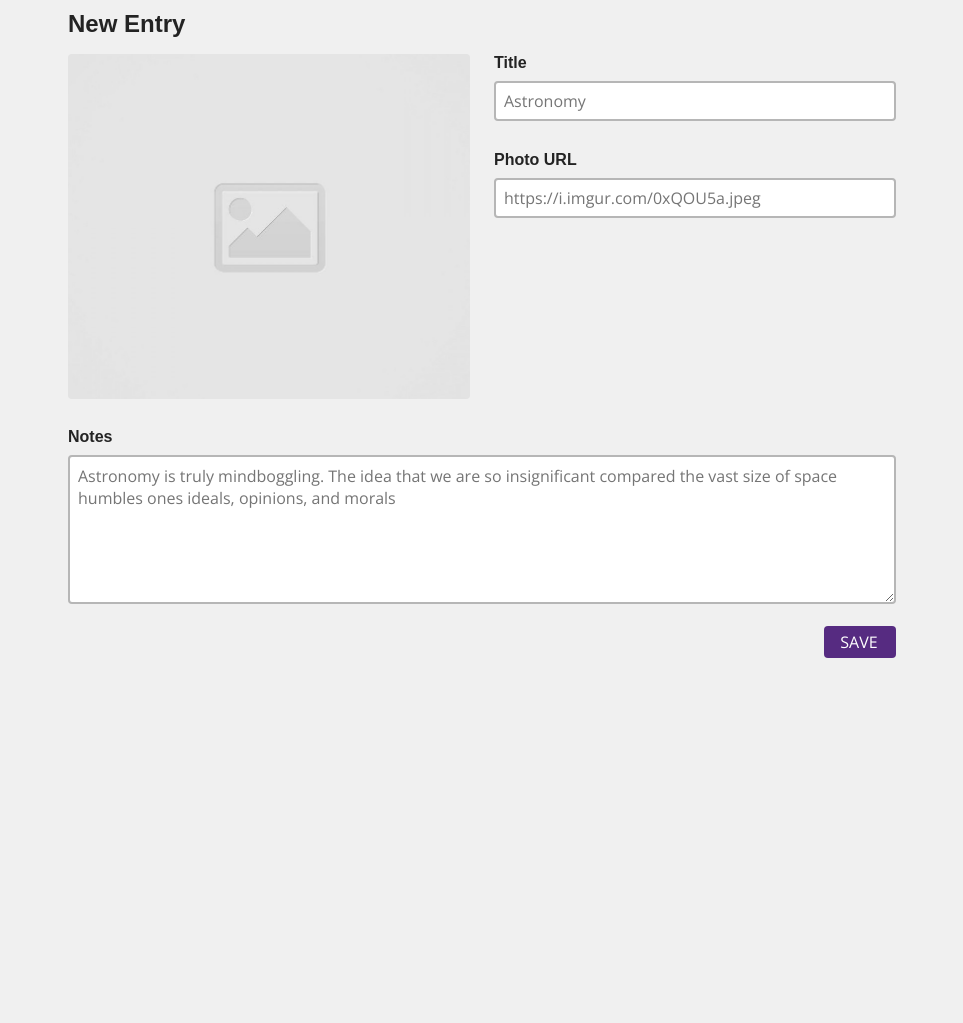
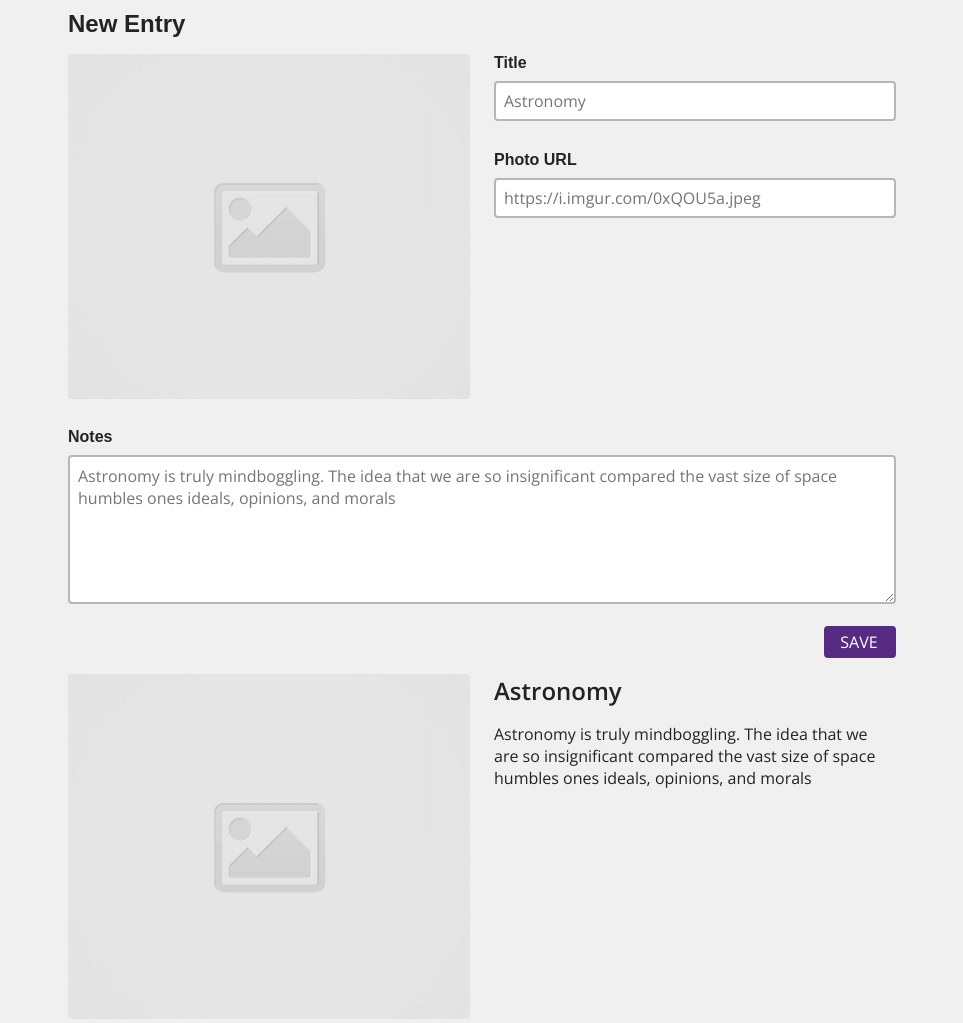
Before and after one commit to OSAdams/code-journal, a website: page index.html in a window 1280 px wide. Shown: the part 59-1082 px from the top of the page, without its empty margins (158-1121 px from the left). Before the commit the page ends 800 px from the top, so only its background shows below. Drawn offline with nearby package versions, Linux system fonts and the light colour scheme; a web font is replaced by a local one.

Commit message:
add and style dummy journal entry. use as reference to update the dom. #2

```diff
--- a/css/layout.css
+++ b/css/layout.css
@@ -27,7 +27,8 @@ label {
   margin-bottom: 9px;
 }
 
-label.title {
+label.title,
+.entry-title {
   margin-top: 24px;
 }
 
@@ -70,7 +71,8 @@ input.submit-entry {
     flex-direction: column;
   }
 
-  label.title {
+  label.title,
+  .entry-title {
     margin-top: 0;
   }
 
--- a/css/styles.css
+++ b/css/styles.css
@@ -27,15 +27,28 @@ label {
 }
 
 input,
+textarea,
+.entry-note {
+  font-family:
+    "Open Sans",
+    sans-serif;
+  font-size: 16px;
+}
+
+.entry-title {
+  font-family:
+    "Open Sans",
+    sans-serif;
+  font-size: 24px;
+  font-weight: 600;
+}
+
+input,
 textarea {
   height: 40px;
   border-radius: 4px;
   padding-left: 0.5rem;
   border: 2px solid #b6b6b6;
-  font-family:
-    "Open Sans",
-    sans-serif;
-  font-size: 16px;
 }
 
 textarea {
@@ -63,3 +76,8 @@ textarea:focus {
 .submit-entry:active {
   background-color: #b6b6b6;
 }
+
+ul {
+  padding: 0;
+  list-style-type: none;
+}
--- a/index.html
+++ b/index.html
@@ -78,6 +78,21 @@
           </div>
         </form>
       </div>
+      <div data-view="entries">
+        <ul>
+          <li>
+            <div class="flex row">
+              <div class="column-half">
+                <img class="journal-image" id="display-image" src="./images/placeholder-image-square.jpg" />
+              </div>
+              <div class="column-half flex flex-col">
+                <span class="entry-title">Astronomy</span>
+                <p class="entry-note">Astronomy is truly mindboggling. The idea that we are so insignificant compared the vast size of space humbles ones ideals, opinions, and morals</p>
+              </div>
+            </div>
+          </li>
+        </ul>
+      </div>
     </main>
   </div>
   <script src="js/data.js"></script>
```
